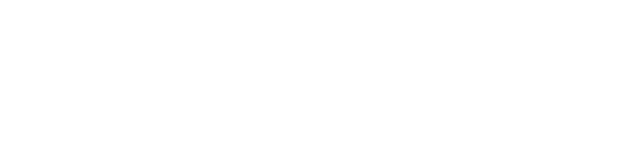
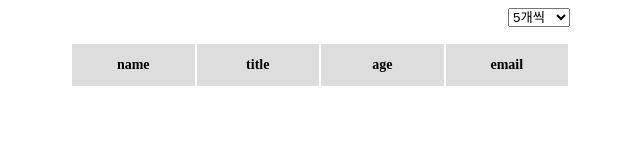
Before and after one commit to kimgibeom98/pagination, a plain HTML site: page index.html in a window 1280 px wide. Shown: the whole page, without its empty margins (320-960 px from the left). Drawn offline with Linux system fonts and the light colour scheme.

Commit message:
페이징 html

```diff
--- a/index.html
+++ b/index.html
@@ -5,8 +5,45 @@
     <meta http-equiv="X-UA-Compatible" content="IE=edge">
     <meta name="viewport" content="width=device-width, initial-scale=1.0">
     <title>Document</title>
+    <script defer src="JS/paging.js"></script>
+    <style>
+        #paging{display: flex; justify-content: center;}
+        #paging > button{border: 1px solid #ddd; font-size: 15px; cursor: pointer; margin: 0 3px; background-color: white;}
+        #paging > button.line-no{border: none;}
+        #paging > button.active{color: red;}
+        #content{max-width: 500px; margin: 0 auto; width: 100%;}
+        #viewData table{table-layout: fixed; width: 100%;}
+        #viewData table thead tr th{height: 40px; vertical-align: middle; background-color: #ddd; font-size: 14px; text-align: center;}
+        .select-box{text-align: right; margin-bottom: 15px;}
+    </style>
 </head>
 <body>
+    <!-- 페이징 기능구현 -->
+    <div id="content">
+        <div class="select-box">
+            <select name="" id="">
+                <option value="5">5개씩</option>
+                <option value="15">15개씩</option>
+            </select>
+        </div>
+        <div id="viewData">
+            <table>
+                <thead>
+                    <tr>
+                        <th>name</th>
+                        <th>title</th>
+                        <th>age</th>
+                        <th>email</th>
+                    </tr>
+                </thead>
+                <tbody>
 
+                </tbody>
+            </table>
+        </div>
+        <div id="paging">
+
+        </div>
+    </div>
 </body>
 </html>
```
